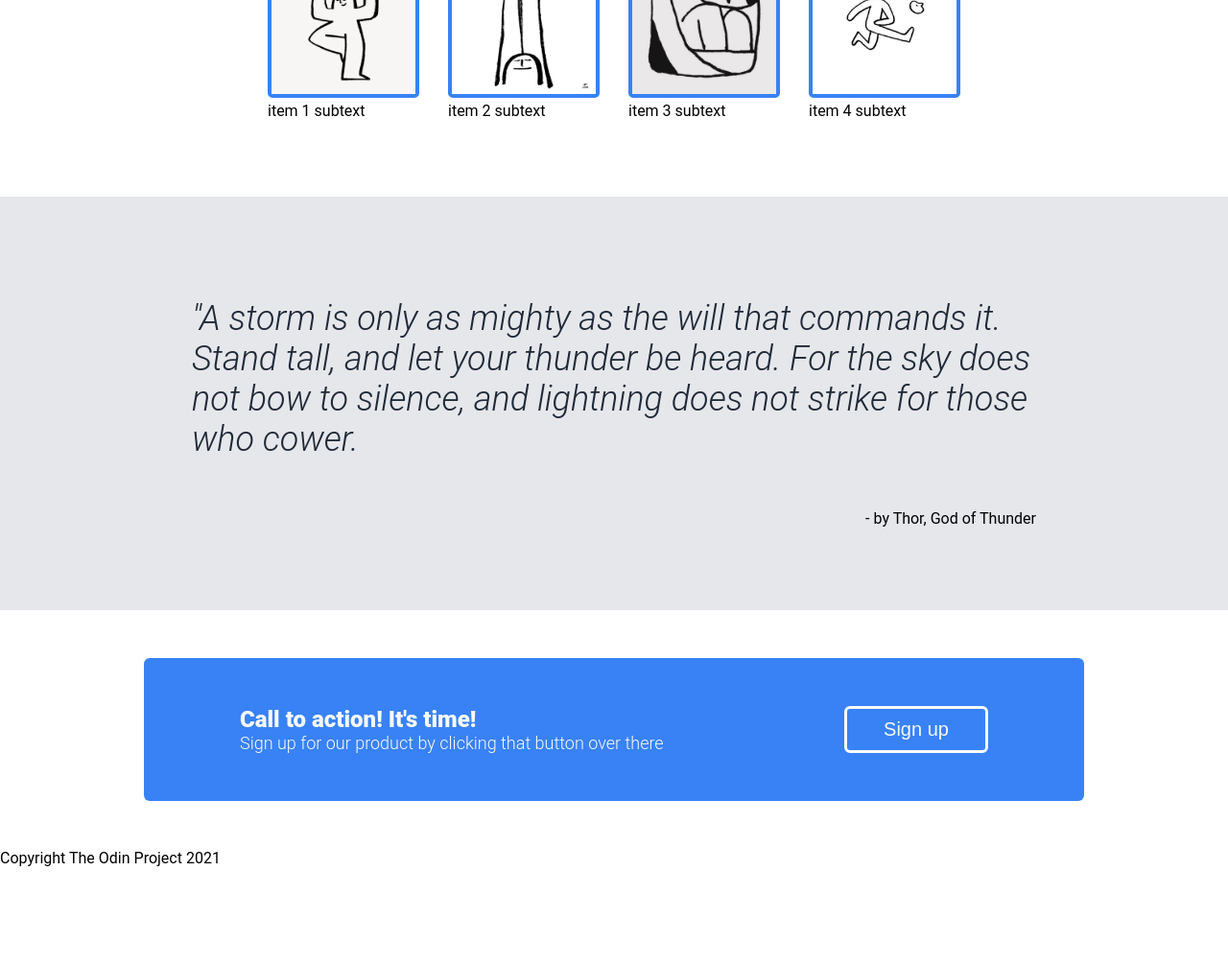
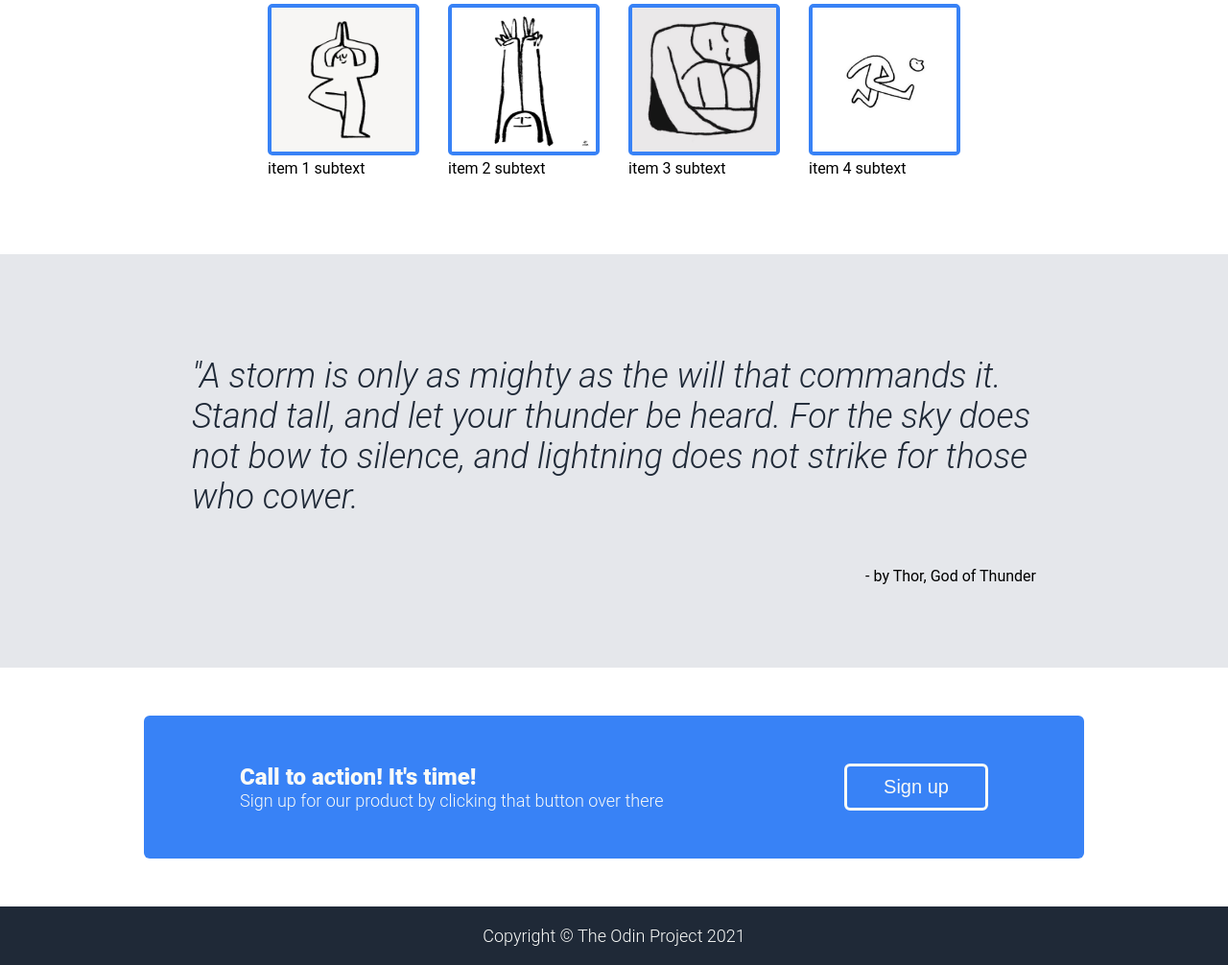
Before and after one commit to tsaimengchen/odin-landing-page, a plain HTML site: page index.html in a window 1280 px wide. Shown: the part 709-1715 px from the top of the page at 96% size. Before the commit the page ends 1613 px from the top, so only its background shows below. Drawn offline with Linux system fonts and the light colour scheme.

Commit message:
Feat footer copyright section

```diff
--- a/index.html
+++ b/index.html
@@ -66,7 +66,9 @@
             </div>
         </div>
         <div class="footer">
-            Copyright The Odin Project 2021
+            <p class="copy-right-text">
+                Copyright © The Odin Project 2021
+            </p>
         </div>
     </body>
 </html>
--- a/style.css
+++ b/style.css
@@ -66,8 +66,7 @@ ul {
 }
 
 .info{
-    padding: 20px 200px;
-    padding-bottom: 80px;
+    padding: 80px 200px;
 }
 
 h2 {
@@ -147,3 +146,16 @@ p.quote-source{
 .cta-card .cta-button{
     border: 3px solid #f9faf8;
 }
+
+.footer{
+    background-color: #1F2937;
+    color:#f9faf8;
+    font-size: 18px;
+    font-weight: 300;
+    text-align: center;
+}
+
+.copy-right-text{
+    padding: 20px 20px;
+    margin: 0;
+}
```
